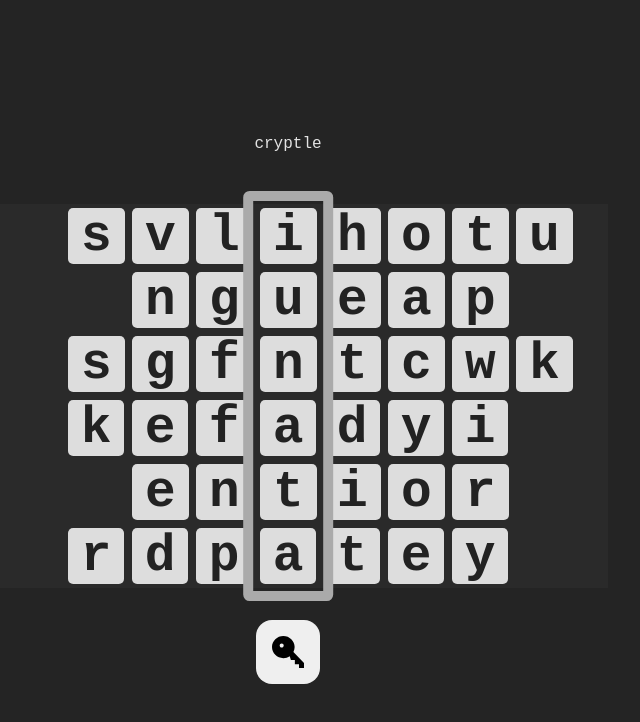
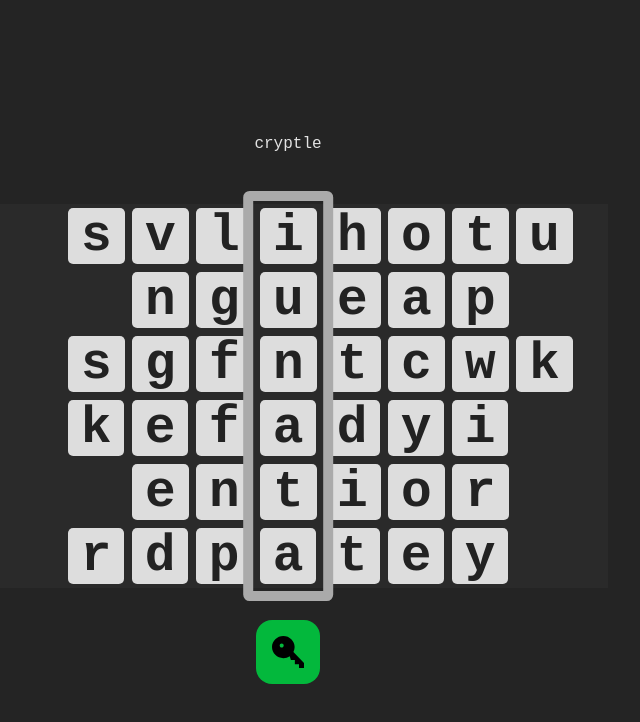
Before and after one commit to ScarpMetal/cryptle, a React (Vite) app: page / in a window 1280 px wide. Shown: the top 722 px of the page, without its empty margins (352-992 px from the left). Built offline with nearby package versions, Linux system fonts and the light colour scheme.

Commit message:
Change test button color

```diff
--- a/src/App.scss
+++ b/src/App.scss
@@ -59,9 +59,11 @@
     padding: 1em;
     width: 4em;
     height: 4em;
+    background-color: #6b6b6b;
 
     &:not(:disabled) {
         animation: expand-and-contract 0.5s ease-in-out;
+        background-color: #03b83c;
     }
 
     &:active {
```
